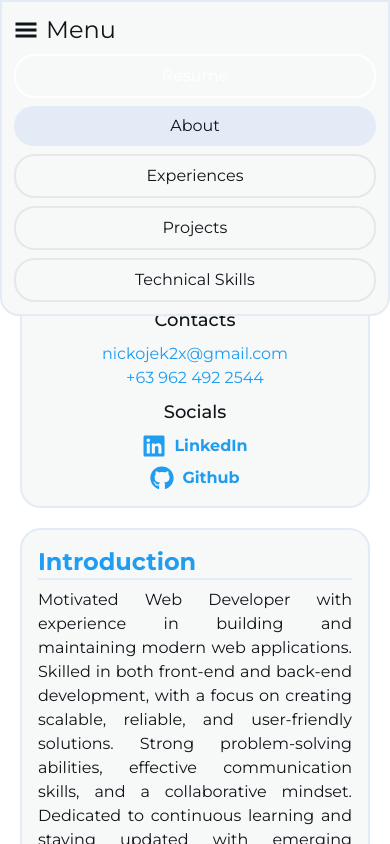
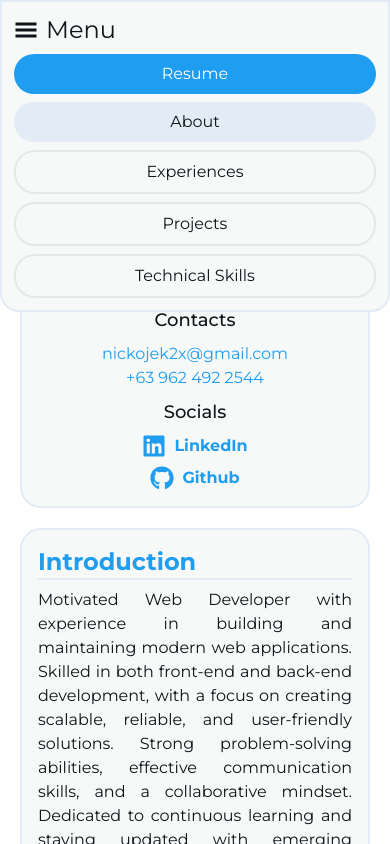
Before and after one commit to NBalboa/me, a React (Vite) app: page / in a window 390 px wide. Both pictures are taken after a click on the button 30 px from the left and 30 px from the top of the page. Shown: the top 844 px of the page. Built offline with nearby package versions, Linux system fonts and the light colour scheme.

Commit message:
fix resume link in hamburger menu

```diff
--- a/src/App.tsx
+++ b/src/App.tsx
@@ -42,7 +42,7 @@ const App = () => {
           <HamburgerMenu isShow={showMenu} onHandleShowMenu={handleToggleHamburgerMenu}>
             <a
               href="/me/nickobalboa-resume.pdf"
-              className="hover:text-black hover:bg-white block text-center w-full border-2 border-white p-4 py-2 rounded-lg"
+              className="bg-primary text-background block text-center w-full p-4 py-2 rounded-lg"
             >
               Resume
             </a>
```
